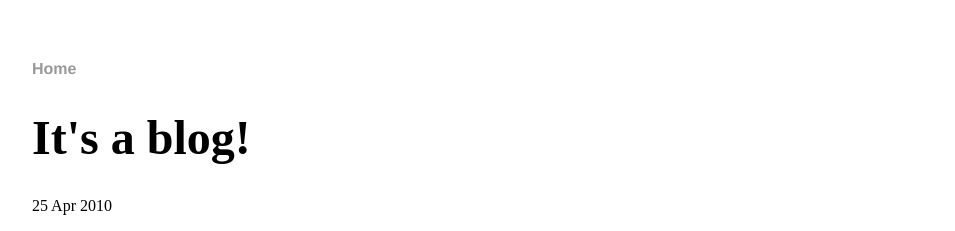
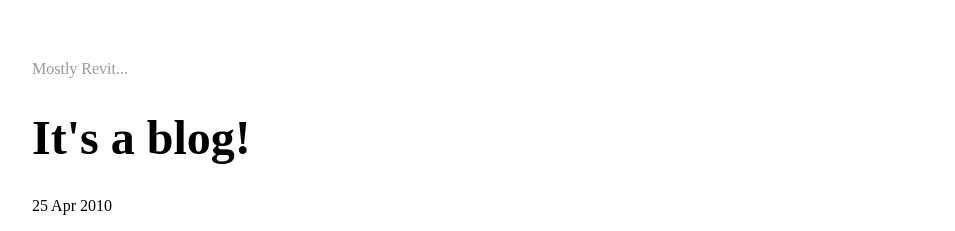
Before and after one commit to estimmel/mostly-revit-blog, a Jekyll site: the page built from _posts/2010-04-25-its-a-blog.md, in a window 1280 px wide. Shown: the top 231 px of the page, without its empty margins (160-1115 px from the left). Built offline with Jekyll 4.4.1, drawn with Linux system fonts in a browser that asks for light colours.

Commit message:
nav in the post template

```diff
--- a/_layouts/post.html
+++ b/_layouts/post.html
@@ -2,9 +2,7 @@
 layout: default
 ---
 <nav>
-  <ul>
-      <li><a href="/mostly-revit-blog">Home</a></li>
-  </ul>
+<a href="/mostly-revit-blog">Mostly Revit...</a>
 </nav>
 
 <h1>{{ page.title }}</h1>
```
